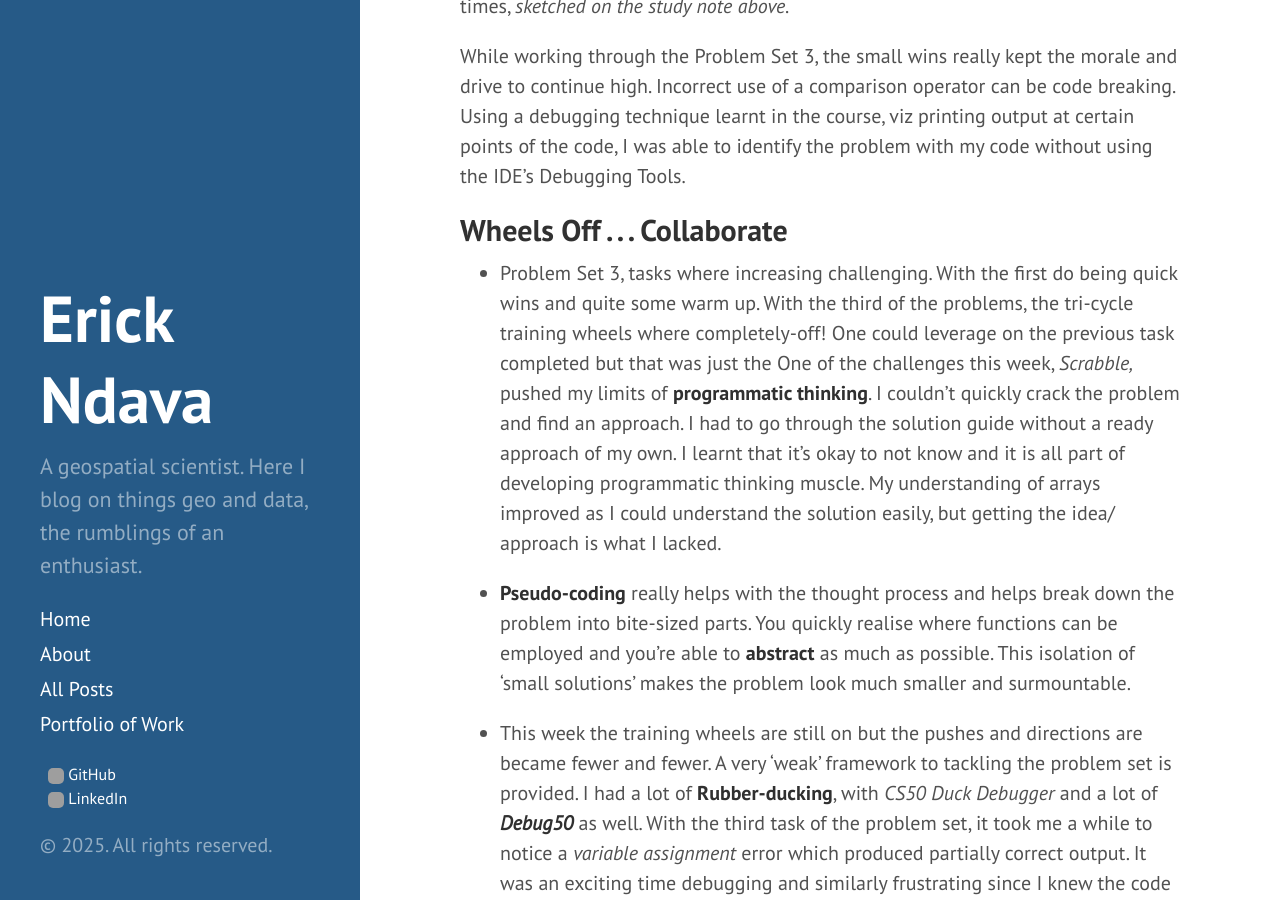
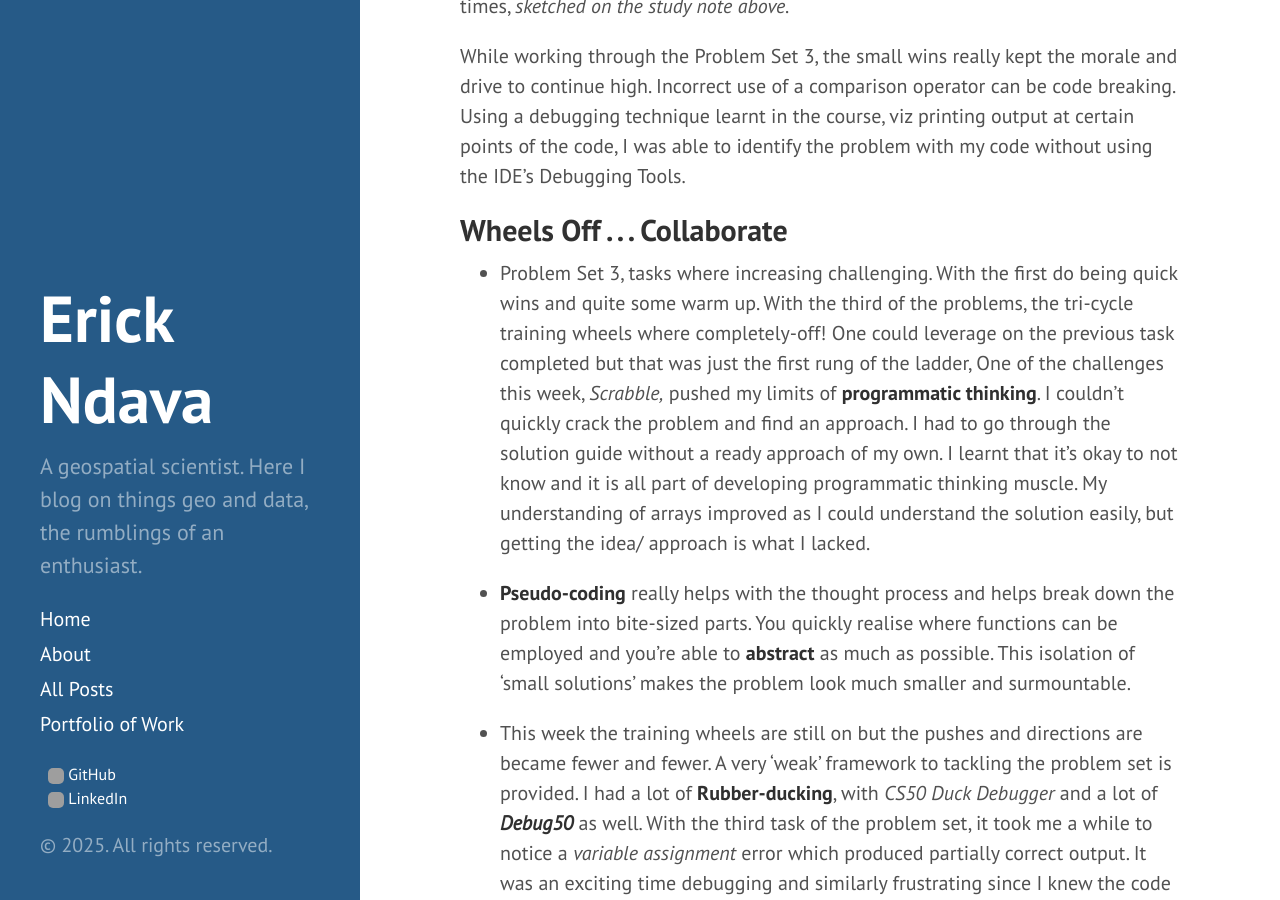
Before and after one commit to erickndava/erickndava.github.io, a Jekyll site: the page built from _posts/2025-07-16-Week-3-Surviving-Algorithms-and-Running-Elections.md, in a window 1280 px wide and 900 px high, scrolled down 970 px. Built offline with Jekyll 4.4.1, drawn with Linux system fonts in a browser that asks for light colours; grey boxes are pictures that could not be loaded.

Commit message:
_posts/2025-07-16-Week-3-Surviving-Algorithms-and-Running-Elections.md updated from https://stackedit.io/

```diff
--- a/_posts/2025-07-16-Week-3-Surviving-Algorithms-and-Running-Elections.md
+++ b/_posts/2025-07-16-Week-3-Surviving-Algorithms-and-Running-Elections.md
@@ -24,7 +24,7 @@
 
 ## Wheels Off . . . Collaborate
 
-- Problem Set 3, tasks where increasing challenging. With the first do being quick wins and quite some warm up. With the third of the problems, the tri-cycle training wheels where completely-off! One could leverage on the previous task completed but that was just the One of the challenges this week, *Scrabble,* pushed my limits of **programmatic thinking**. I couldn't quickly crack the problem and find an approach. I had to go through the solution guide without a ready approach of my own. I learnt that it's okay to not know and it is all part of developing programmatic thinking muscle. My understanding of arrays improved as I could understand the solution easily, but getting the idea/ approach is what I lacked.
+- Problem Set 3, tasks where increasing challenging. With the first do being quick wins and quite some warm up. With the third of the problems, the tri-cycle training wheels where completely-off! One could leverage on the previous task completed but that was just the first rung of the ladder,  One of the challenges this week, *Scrabble,* pushed my limits of **programmatic thinking**. I couldn't quickly crack the problem and find an approach. I had to go through the solution guide without a ready approach of my own. I learnt that it's okay to not know and it is all part of developing programmatic thinking muscle. My understanding of arrays improved as I could understand the solution easily, but getting the idea/ approach is what I lacked.
 
 - **Pseudo-coding** really helps with the thought process and helps break down the problem into bite-sized parts. You quickly realise where functions can be employed and you're able to **abstract** as much as possible. This isolation of 'small solutions' makes the problem look much smaller and surmountable.
 
```
Also changed, not shown: other parts of _posts/2025-07-16-Week-3-Surviving-Algorithms-and-Running-Elections.md (+1 -1 lines).
